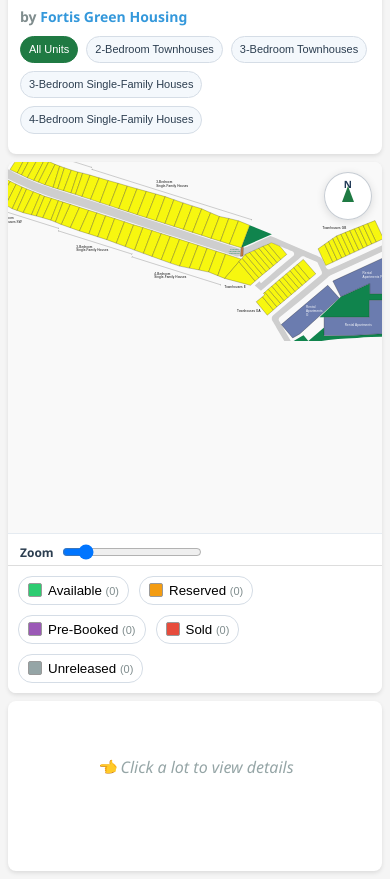
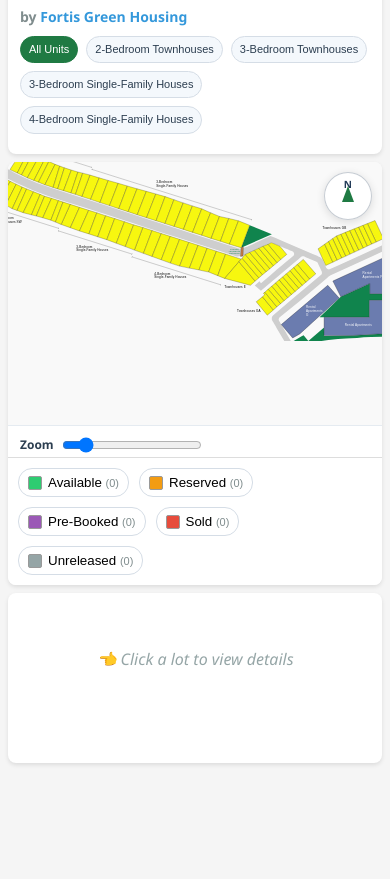
Before and after one commit to liz579/masaka-views-map, a website: page index.html in a window 390 px wide. Shown: the part 73-952 px from the top of the page. After the commit the page ends 844 px from the top, so only its background shows below. Drawn offline with Linux system fonts and the light colour scheme; no server answers.

Commit message:
Reduce mobile map viewport height to about 60 percent

```diff
--- a/css/style.css
+++ b/css/style.css
@@ -550,11 +550,11 @@ svg .lot.status-unreleased {
     }
 
     .map-container {
-        min-height: 52dvh;
+        min-height: 31dvh;
     }
 
     .map-wrapper {
-        min-height: 44dvh;
+        min-height: 26dvh;
     }
 
     .zoom-control-desktop {
```
